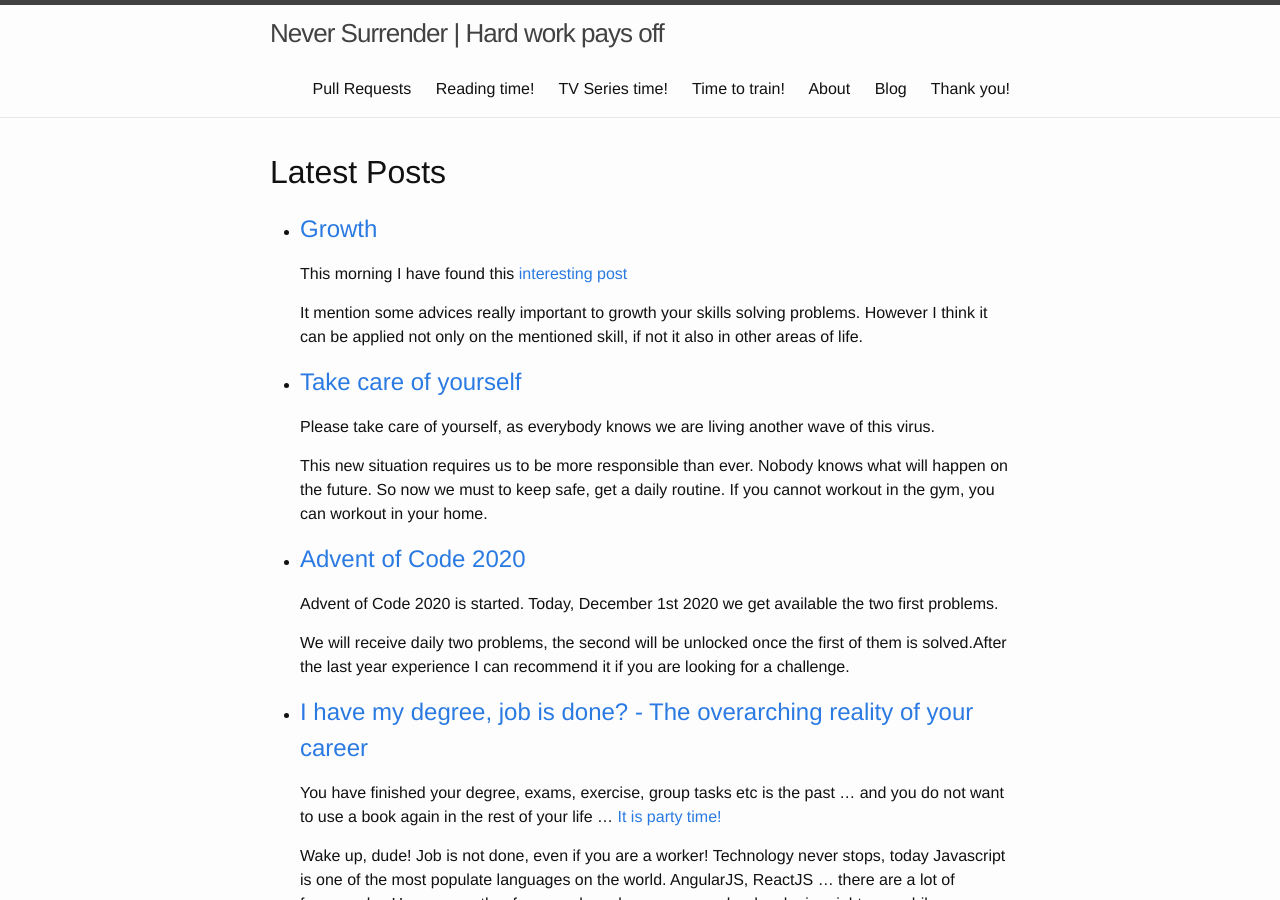
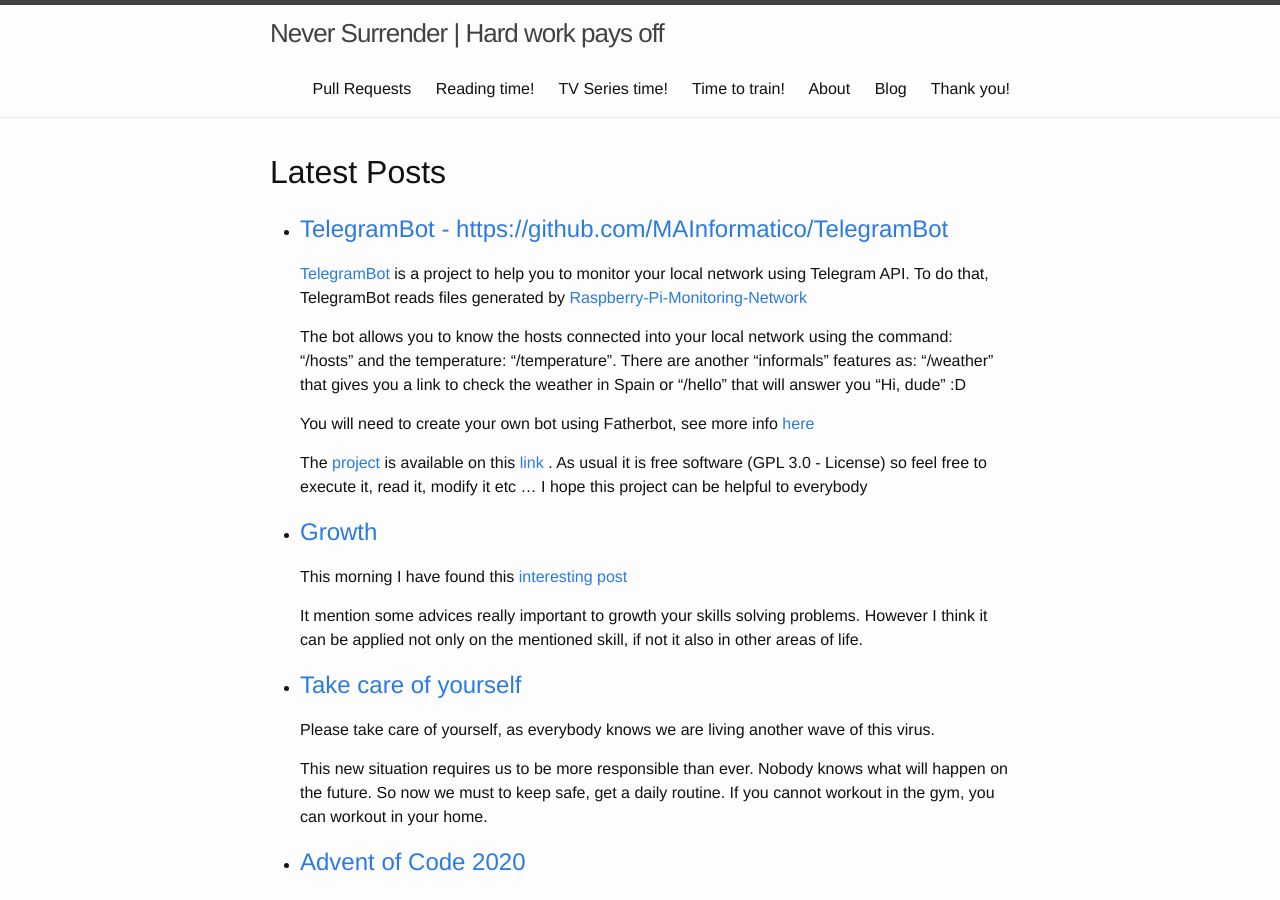
Before and after one commit to MAInformatico/MAInformatico.github.io, a Jekyll site: the page built from blog.html, in a window 1280 px wide and 900 px high. Built offline with Jekyll 4.4.1, drawn with Linux system fonts in a browser that asks for light colours.

Commit message:
adding TelegramBot post

```diff
--- /dev/null
+++ b/_posts/2021-2-28-TelegramBot_Launched.md
@@ -0,0 +1,18 @@
+---
+layout: post
+title: TelegramBot - https://github.com/MAInformatico/TelegramBot
+author: Migue
+tags: [Technology]
+---
+
+[TelegramBot](https://github.com/MAInformatico/TelegramBot) is a project to help you to monitor your local network using Telegram API. To do that, TelegramBot reads files generated by [Raspberry-Pi-Monitoring-Network](https://github.com/MAInformatico/Raspberry-Pi-Monitoring-Network)
+
+The bot allows you to know the hosts connected into your local network using the command: "/hosts" and the temperature: "/temperature". There are another "informals" features as: "/weather" that gives you a link to check the weather in Spain or "/hello" that will answer you "Hi, dude" :D
+
+You will need to create your own bot using Fatherbot, see more info [here](https://core.telegram.org/bots)
+
+The [project](https://github.com/MAInformatico/TelegramBot) is available on this [link](https://github.com/MAInformatico/TelegramBot) . As usual it is free software (GPL 3.0 - License) so feel free to execute it, read it, modify it etc ... I hope this project can be helpful to everybody
+
+
+
+#### “If you can breath, you can do it”
```
Also changed, not shown: Series_Time.md (+0 -3 lines).
